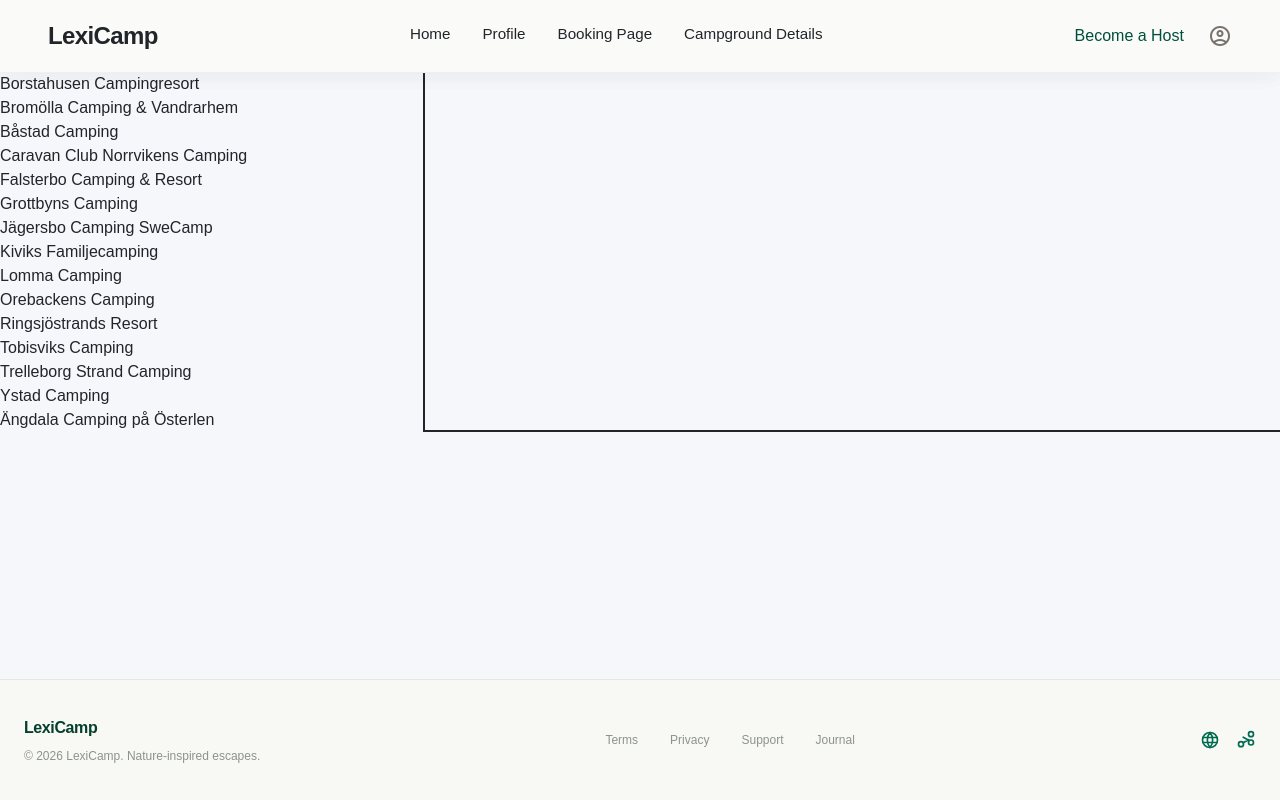
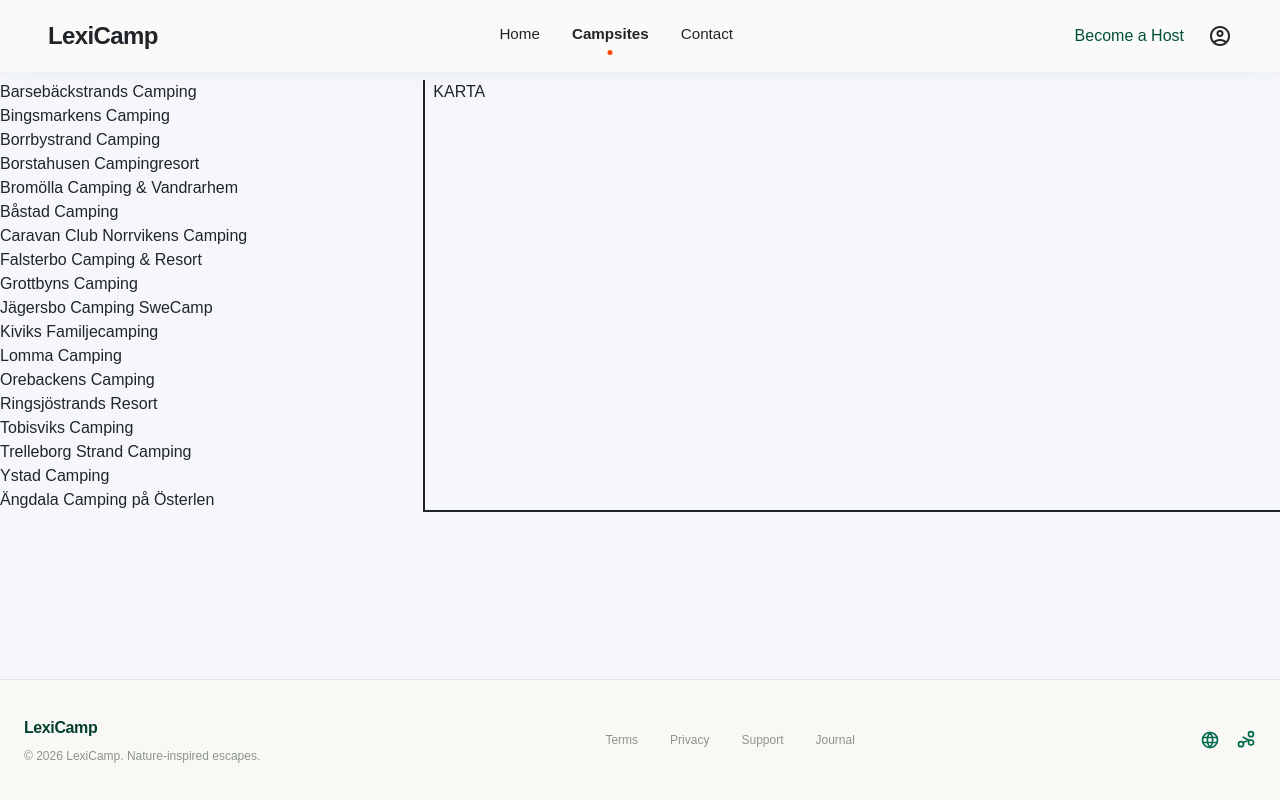
Before and after one commit to aLexicon99/LexiCamp-Booking, a Next.js app: page /locations in a window 1280 px wide. Built offline with nearby package versions, Linux system fonts and the light colour scheme.

Commit message:
update links fix style

```diff
--- a/app/contact/page.js
+++ b/app/contact/page.js
@@ -1,11 +1,8 @@
 "use client";
-
-import Header from "@/components/Header";
 
 export default function Contact() {
   return (
     <>
-      <Header />
       <div>
         <h1>KONTAKT</h1>
       </div>
--- a/app/layout.js
+++ b/app/layout.js
@@ -33,7 +33,7 @@ export default function RootLayout({ children }) {
       </head>
       <body className="flex min-h-screen flex-col bg-[#f8f9f5]">
         <Header />
-        <main className="flex-1">{children}</main>
+        <main className="flex-1 pt-20">{children}</main>
         <Footer />
       </body>
     </html>
--- a/app/locations/[id]/page.js
+++ b/app/locations/[id]/page.js
@@ -1,7 +1,6 @@
 "use client";
 
 // import Image from "next/image";
-import Header from "@/components/Header";
 import { useParams } from "next/navigation";
 import { useState, useEffect } from "react";
 
@@ -33,8 +32,6 @@ export default function Location() {
 
   return (
     <>
-      <Header />
-
       <div className="p-2">
         {campingsite.name ? (
           <div>
--- a/app/locations/page.js
+++ b/app/locations/page.js
@@ -1,6 +1,5 @@
 "use client";
 
-import Header from "@/components/Header";
 import { useEffect, useState } from "react";
 
 export default function Locations() {
@@ -17,7 +16,6 @@ export default function Locations() {
 
   return (
     <>
-      <Header />
       <div className="flex justify-around h-full">
         <div className="flex-1">
           {Locations.map((location, index) => (
--- a/app/user/page.js
+++ b/app/user/page.js
@@ -1,7 +1,6 @@
 "use client";
 
 import { useState } from "react";
-import Header from "@/components/Header";
 import allUsers from "@/public/users_data.json";
 import { useLocalStorage, useIsClient } from "@/components/lib/useLocalStorage";
 
@@ -46,8 +45,6 @@ export default function Page() {
 
   return (
     <div>
-      <Header />
-
       {!user ? (
         <>
           {/*❌ INTE INLOGGAD */}
--- a/components/Header.js
+++ b/components/Header.js
@@ -5,9 +5,8 @@ import Link from "next/link";
 
 const links = [
   { label: "Home", href: "/" },
-  { label: "Profile", href: "/profile" },
-  { label: "Booking Page", href: "/booking-page" },
-  { label: "Campground Details", href: "/campground-details" },
+  { label: "Campsites", href: "/locations" },
+  { label: "Contact", href: "/contact" },
 ];
 
 export default function Header() {
@@ -49,9 +48,11 @@ export default function Header() {
           <button className="hidden md:block text-emerald-900 font-bold text-[0.95rem] bg-transparent border-none cursor-pointer hover:text-emerald-700 transition-colors duration-200">
             Become a Host
           </button>
-          <span className="material-symbols-outlined text-[1.75rem] text-stone-500 cursor-pointer hover:text-emerald-900 transition-colors duration-200 select-none">
+          <Link
+              href="/user"
+              className="material-symbols-outlined text-[1.75rem] text-stone-500 cursor-pointer hover:text-emerald-900 transition-colors duration-200 select-none">
             account_circle
-          </span>
+          </Link>
         </div>
 
       </div>
```
